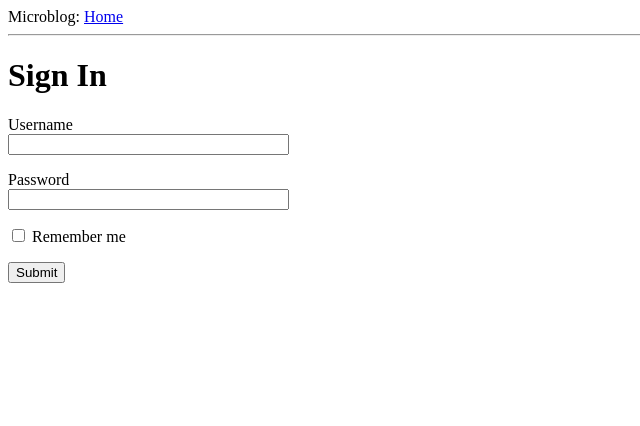
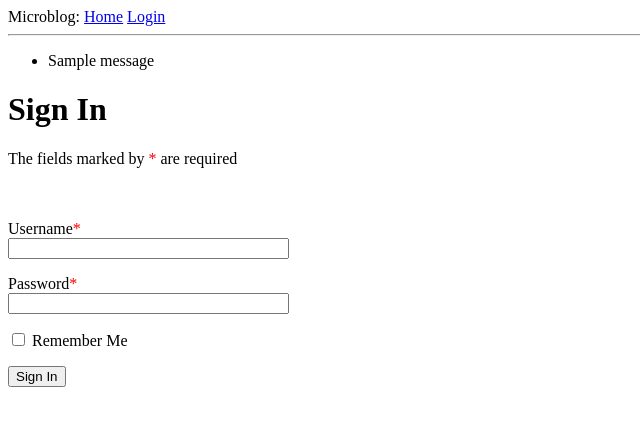
Before and after one commit to ccir41/microblog, a Flask app: template app/templates/login.html in a window 1280 px wide. Shown: the top 426 px of the page, without its empty margins (0-640 px from the left). Run offline with Flask 2, Linux system fonts and the light colour scheme; the template is opened without the code that fills it: values that come from a table or form of the project are taken from there, most other values are stand-ins (such as "Sample title", 1, 10 or a date in 2020); one stand-in notice (Sample message) is shown; form fields are guessed from the names that the template uses.

Commit message:
login form completed

```diff
--- a/app/forms.py
+++ b/app/forms.py
@@ -3,7 +3,7 @@
 from wtforms.validators import DataRequired
 
 class LoginForm(FlaskForm):
-	username = StringField('Username', validators[DataRequired()])
-	password = PasswordField('Password', validators[DataRequired()])
+	username = StringField('Username', validators=[DataRequired()])
+	password = PasswordField('Password', validators=[DataRequired()])
 	remember_me = BooleanField('Remember Me')
 	submit = SubmitField('Sign In')
--- a/app/routes.py
+++ b/app/routes.py
@@ -1,5 +1,6 @@
 from app import app
-from flask import render_template
+from flask import render_template, flash, redirect
+from app.forms import LoginForm
 
 @app.route('/')
 @app.route('/index')
@@ -17,3 +18,11 @@
 		}
 	]
 	return render_template('index.html', title='Home', user=user, posts=posts)
+
+@app.route('/login', methods=['GET', 'POST'])
+def login():
+	form = LoginForm()
+	if form.validate_on_submit():
+		flash('Login requested for user {}, rembember_me={}'.format(form.username.data, form.remember_me.data))
+		return redirect('/index')
+	return render_template('login.html', title='Sign In', form=form)
--- a/app/templates/base.html
+++ b/app/templates/base.html
@@ -7,8 +7,21 @@
       {% endif %}
     </head>
     <body>
-        <div>Microblog: <a href="/index">Home</a></div>
+        <div>
+          Microblog:
+          <a href="/index">Home</a>
+          <a href="/login">Login</a>
+        </div>
         <hr>
+        {% with messages = get_flashed_messages() %}
+          {% if messages %}
+          <ul>
+              {% for message in messages %}
+                <li>{{ message }}</li>
+              {% endfor %}
+          </ul>
+          {% endif %}
+        {% endwith %}
         {% block content %}{% endblock %}
     </body>
 </html>
--- a/app/templates/login.html
+++ b/app/templates/login.html
@@ -2,15 +2,22 @@
 
 {% block content %}
 	<h1>Sign In</h1>
+	<p>The fields marked by <span style="color: red;">*</span> are required</p>
 	<form action="" method="post" novalidate="">
 		{{ form.hidden_tag() }}
-		<p>
-			{{ form.username.label }}<br>
-			{{ form.username(size=32) }}
+		<p><br><br>
+			{{ form.username.label }}<span style="color: red;">*</span><br>
+			{{ form.username(size=32) }}<br>
+			{% for error in form.username.errors %}
+				<span style="color: red;">{{ error }}</span>
+			{% endfor %}
 		</p>
 		<p>
-			{{ form.password.label }}<br>
-			{{ form.password(size=32) }}
+			{{ form.password.label }}<span style="color: red;">*</span><br>
+			{{ form.password(size=32) }}<br>
+			{% for error in form.password.errors %}
+				<span style="color: red;">{{ error }}</span>
+			{% endfor %}
 		</p>
 		<p>{{ form.remember_me() }} {{ form.remember_me.label }}</p>
 		<p>{{ form.submit() }}</p>
```
